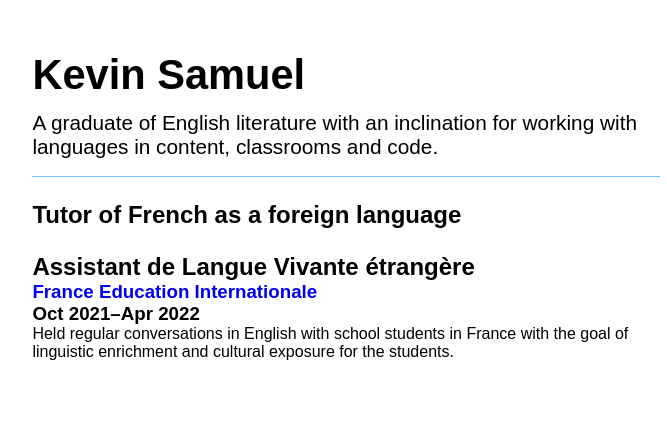
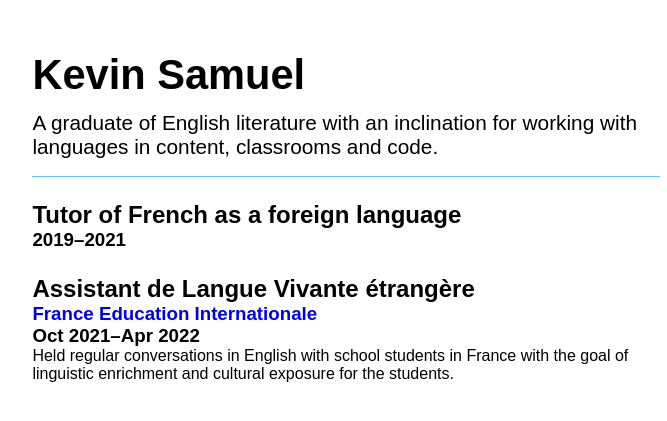
Before and after one commit to kevinnls/resume, a Jekyll site: the page built from index.md, in a window 1280 px wide. Shown: the top 421 px of the page, without its empty margins (294-961 px from the left). Built offline with Jekyll 4.4.1, drawn with Linux system fonts in a browser that asks for light colours.

Commit message:
add data. bleh

```diff
--- a/_data/work_experience/2021-fle-tutor.yml
+++ b/_data/work_experience/2021-fle-tutor.yml
@@ -1,2 +1,2 @@
 title: Tutor of French as a foreign language
-period:
+period: 2019&ndash;2021
```
